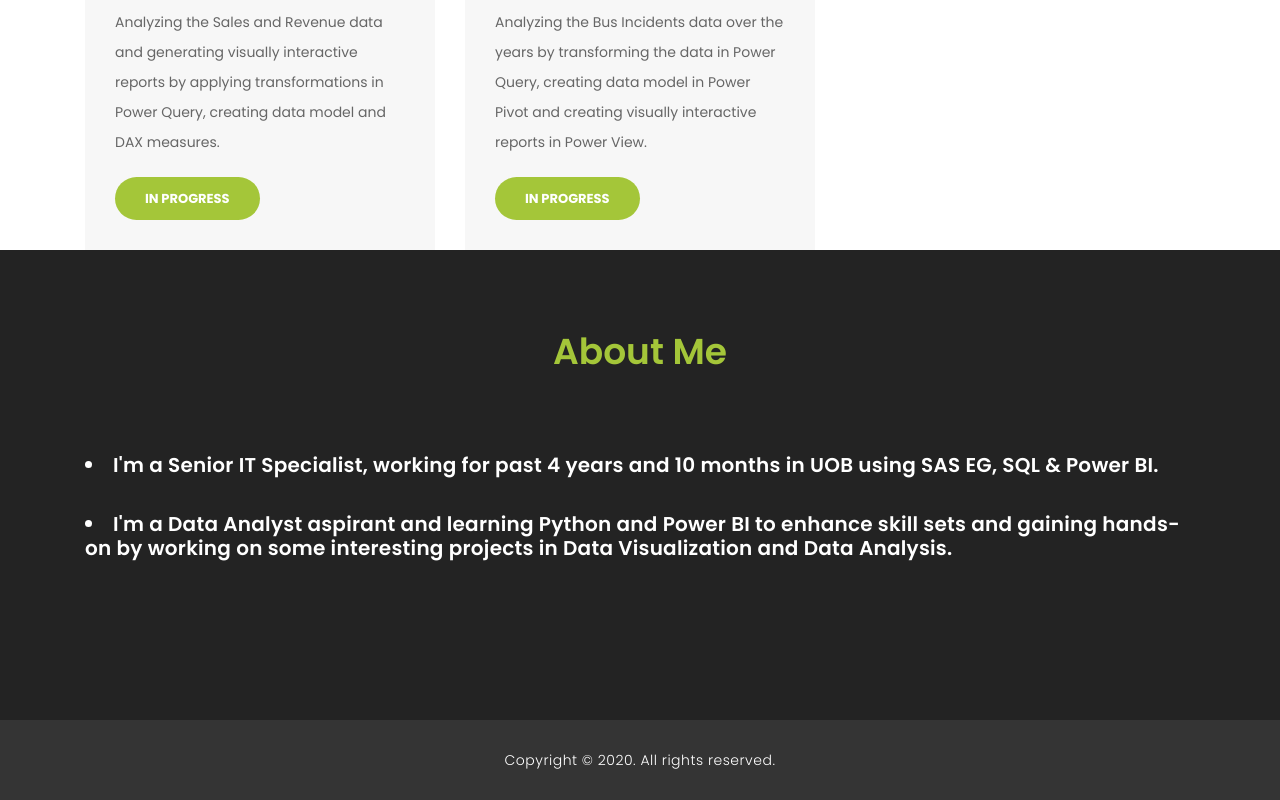
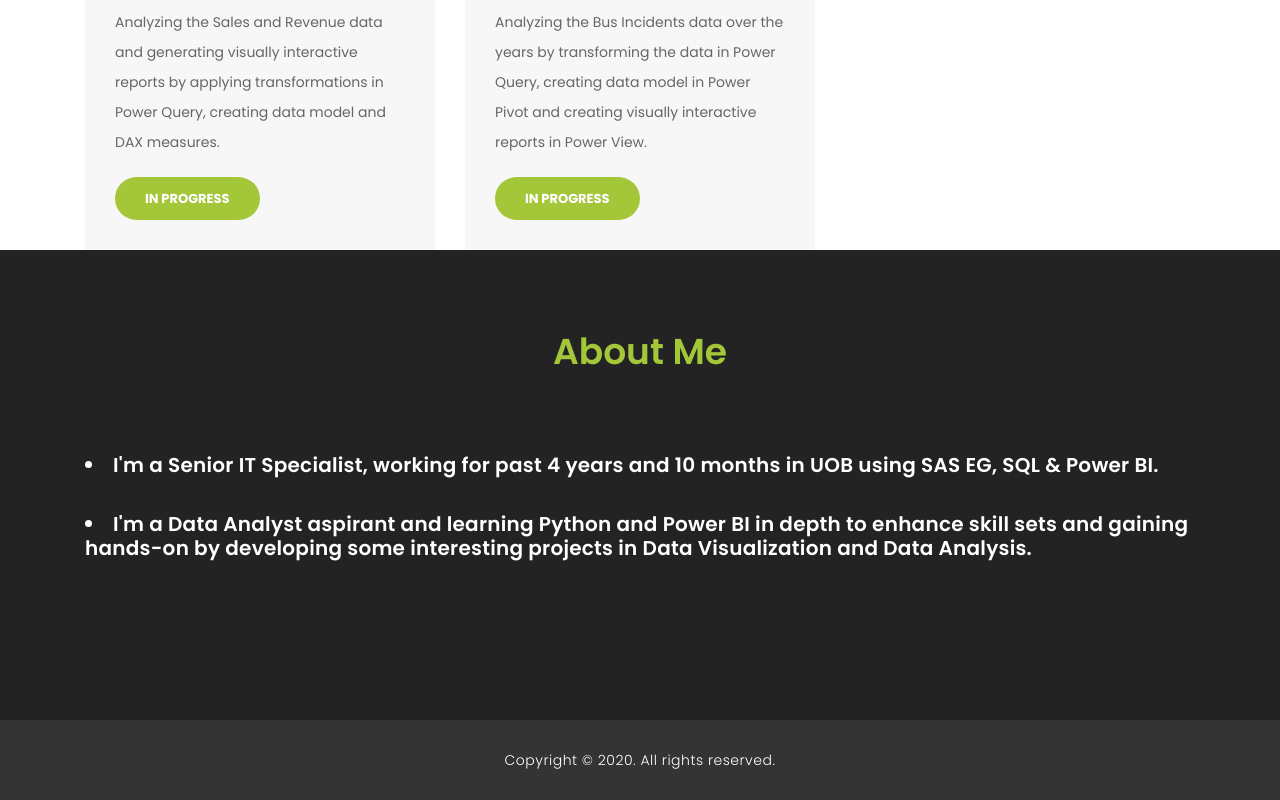
Before and after one commit to amitkr80/amitkrmaji, a plain HTML site: page index.html in a window 1280 px wide. Shown: the part 2120-2920 px from the top of the page. Drawn offline with Linux system fonts and the light colour scheme.

Commit message:
Add files via upload

```diff
--- a/index.html
+++ b/index.html
@@ -189,7 +189,7 @@ https://templatemo.com/tm-545-finance-business
 		  </div>
 		  <div class="section-heading1">
 			<h4><li>I'm a Senior IT Specialist, working for past 4 years and 10 months in UOB using SAS EG, SQL & Power BI.</li></h4>
-			<h4><li>I'm a Data Analyst aspirant and learning Python and Power BI to enhance skill sets and gaining hands-on by working on some interesting projects in Data Visualization and Data Analysis.</li></h4>
+			<h4><li>I'm a Data Analyst aspirant and learning Python and Power BI in depth to enhance skill sets and gaining hands-on by developing some interesting projects in Data Visualization and Data Analysis.</li></h4>
 		  </div>
       </div>
     </footer>
```
